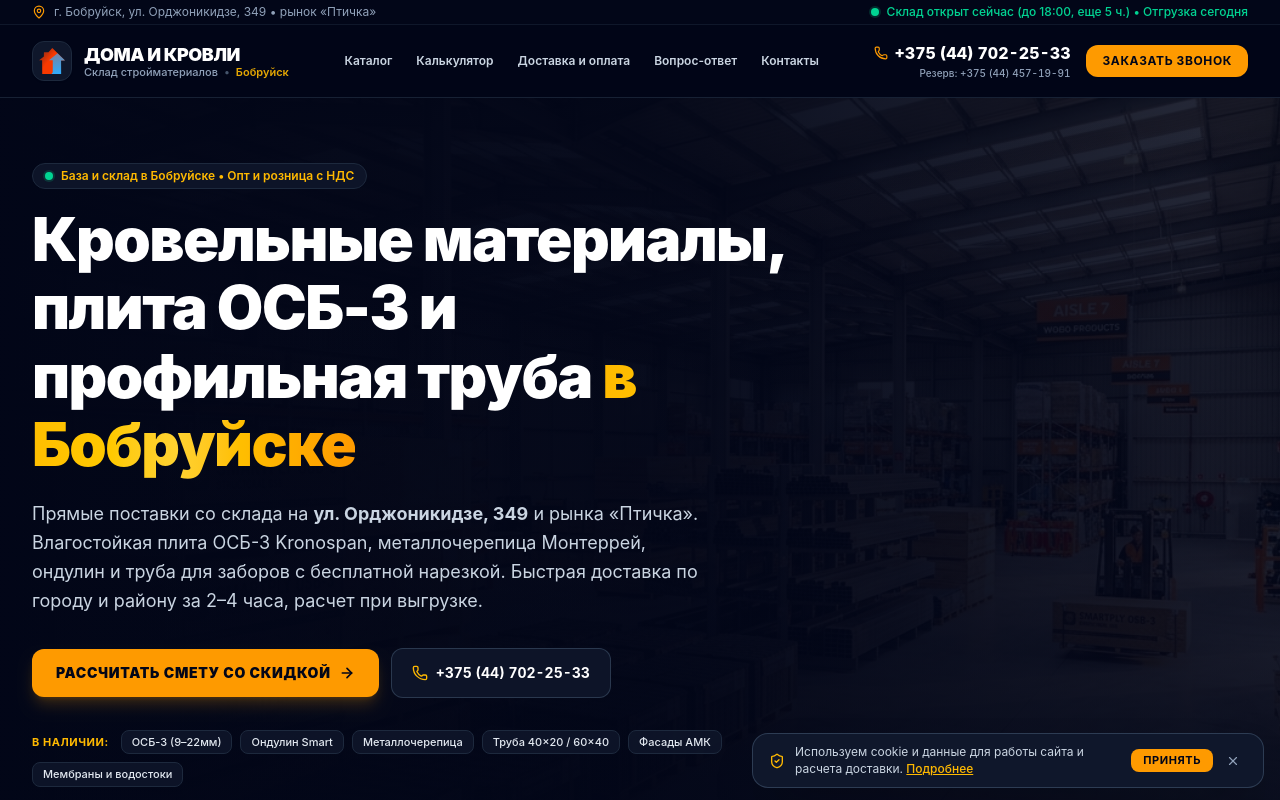
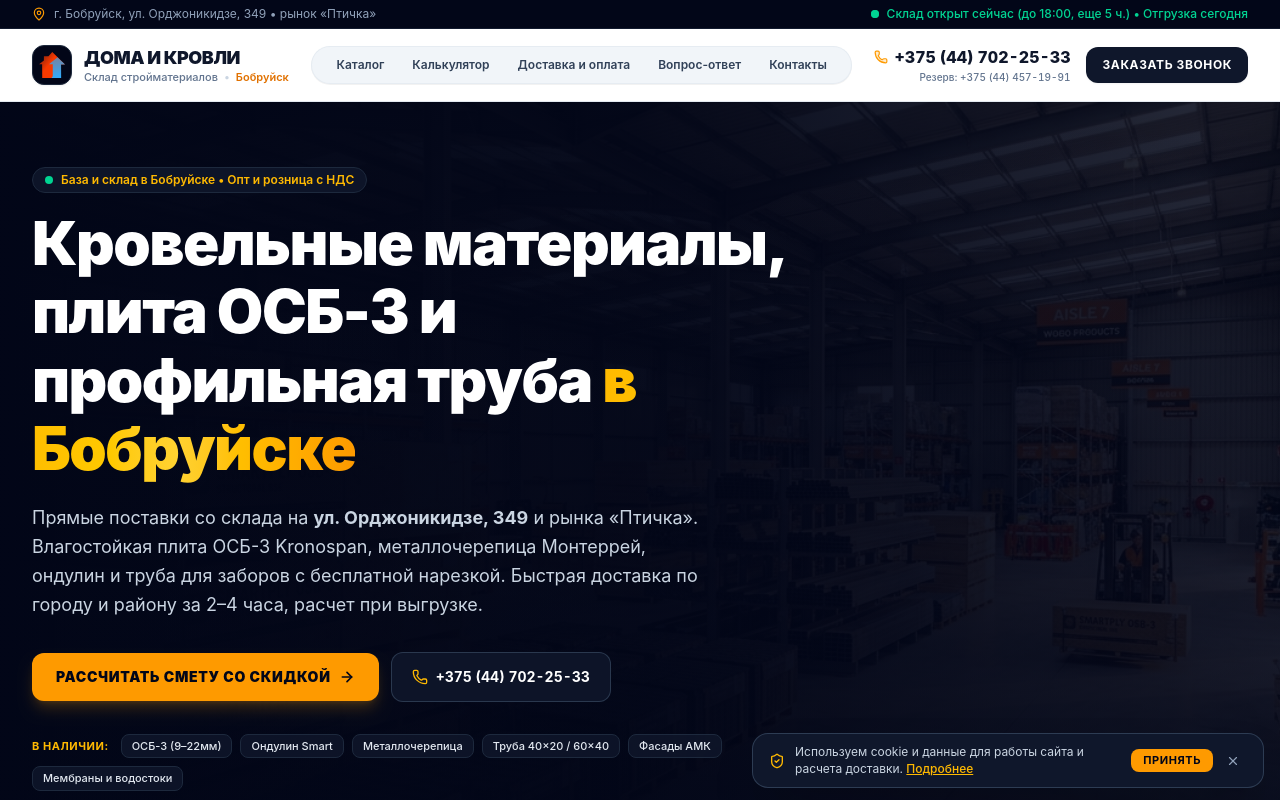
Before and after one commit to bobruisk5050-del/dom-amk-by, a React (Vite) app: page / in a window 1280 px wide. Shown: the top 800 px of the page. Built offline with nearby package versions, Linux system fonts and the light colour scheme; no server answers.

Commit message:
feat(ui): add pulse animation to status indicators
Add pulsating ping effects to "online" status indicators in header, hero, and contacts sections. Also, update the initial admin PIN hash and allow fallback access to the default PIN.

```diff
--- a/src/components/ContactsAndMap.tsx
+++ b/src/components/ContactsAndMap.tsx
@@ -151,7 +151,12 @@ export const ContactsAndMap: React.FC<ContactsAndMapProps> = ({ onOpenLeadModal
                   Основной склад и база
                 </span>
                 <span className="text-[11px] font-semibold flex items-center gap-1.5">
-                  <span className={`w-2 h-2 rounded-full ${whStatus.dotColor} ring-2 ring-emerald-500/20`} />
+                  <span className="relative flex h-2 w-2">
+                    {whStatus.isOpen && (
+                      <span className="animate-ping absolute inline-flex h-full w-full rounded-full bg-emerald-400 opacity-75" />
+                    )}
+                    <span className={`relative inline-flex rounded-full h-2 w-2 ${whStatus.dotColor}`} />
+                  </span>
                   <span className={whStatus.isOpen ? 'text-emerald-400 font-medium' : 'text-amber-400 font-medium'}>
                     {whStatus.isOpen ? 'Сейчас открыт' : 'Сейчас закрыт'}
                   </span>
@@ -205,7 +210,12 @@ export const ContactsAndMap: React.FC<ContactsAndMapProps> = ({ onOpenLeadModal
                   Торговая точка (рынок)
                 </span>
                 <span className="text-[11px] font-semibold flex items-center gap-1.5">
-                  <span className={`w-2 h-2 rounded-full ${pavStatus.dotColor} ring-2 ring-emerald-500/20`} />
+                  <span className="relative flex h-2 w-2">
+                    {pavStatus.isOpen && (
+                      <span className="animate-ping absolute inline-flex h-full w-full rounded-full bg-emerald-400 opacity-75" />
+                    )}
+                    <span className={`relative inline-flex rounded-full h-2 w-2 ${pavStatus.dotColor}`} />
+                  </span>
                   <span className={pavStatus.isOpen ? 'text-emerald-400 font-medium' : 'text-slate-400 font-medium'}>
                     {pavStatus.isOpen ? 'Сейчас открыт' : 'Сейчас закрыт'}
                   </span>
--- a/src/components/Header.tsx
+++ b/src/components/Header.tsx
@@ -21,9 +21,9 @@ export const Header: React.FC<HeaderProps> = ({ onOpenLeadModal }) => {
   const closeMobile = () => setMobileMenuOpen(false);
 
   return (
-    <header className="sticky top-0 z-50 w-full bg-slate-950/95 sm:backdrop-blur-md border-b border-slate-800/80 transition-colors duration-200">
-      {/* Верхняя компактная информационная полоса (скрыта на маленьких экранах для чистоты первого экрана) */}
-      <div className="hidden sm:block bg-slate-950 text-slate-400 text-xs py-1 px-4 sm:px-6 lg:px-8 border-b border-slate-800/50">
+    <header className="sticky top-0 z-50 w-full transition-colors duration-200">
+      {/* Верхняя компактная информационная полоса (TopBar) — всегда строгая темная, как на скриншоте */}
+      <div className="hidden sm:block bg-slate-950 text-slate-400 text-xs py-1.5 px-4 sm:px-6 lg:px-8 border-b border-slate-800/60">
         <div className="max-w-7xl mx-auto flex items-center justify-between gap-4">
           <div className="flex items-center gap-2">
             <MapPin className="w-3.5 h-3.5 text-amber-500 flex-shrink-0" />
@@ -31,7 +31,12 @@ export const Header: React.FC<HeaderProps> = ({ onOpenLeadModal }) => {
           </div>
 
           <div className="flex items-center gap-2 text-xs">
-            <span className={`w-2 h-2 rounded-full ${scheduleStatus.dotColor} ring-2 ring-emerald-500/20`} />
+            <span className="relative flex h-2 w-2">
+              {scheduleStatus.isOpen && (
+                <span className="animate-ping absolute inline-flex h-full w-full rounded-full bg-emerald-400 opacity-75" />
+              )}
+              <span className={`relative inline-flex rounded-full h-2 w-2 ${scheduleStatus.dotColor}`} />
+            </span>
             <span className={scheduleStatus.isOpen ? 'text-emerald-400 font-medium' : 'text-amber-400 font-medium'}>
               {scheduleStatus.statusText}
             </span>
@@ -39,42 +44,58 @@ export const Header: React.FC<HeaderProps> = ({ onOpenLeadModal }) => {
         </div>
       </div>
 
-      {/* Основная панель навигации */}
+      {/* Основная панель навигации (белая днем по скриншоту, темная при включении темной темы/вечером) */}
+      <div className="w-full bg-white dark:bg-slate-950/95 sm:backdrop-blur-md border-b border-slate-200/90 dark:border-slate-800/80 shadow-xs dark:shadow-none transition-colors duration-200">
         <div className="max-w-7xl mx-auto px-4 sm:px-6 lg:px-8">
           <div className="flex items-center justify-between h-14 sm:h-16 lg:h-18">
 
-          {/* Логотип компании */}
+            {/* Логотип компании с сохранением фирменного векторного логотипа */}
             <a href="#" className="flex items-center gap-2.5 sm:gap-3 group select-none">
-            <div className="w-9 h-9 sm:w-10 sm:h-10 rounded-xl bg-slate-900 border border-slate-800 flex items-center justify-center p-1.5 shadow-xs group-hover:border-amber-500/50 transition-colors flex-shrink-0">
+              <div className="w-9 h-9 sm:w-10 sm:h-10 rounded-xl bg-slate-950 border border-slate-800 flex items-center justify-center p-1.5 shadow-xs group-hover:border-amber-500/50 transition-colors flex-shrink-0">
                 <BrandLogo className="w-full h-full" />
               </div>
               <div>
-              <div className="text-sm sm:text-base lg:text-lg font-black tracking-tight text-white group-hover:text-amber-400 transition-colors leading-tight">
+                <div className="text-sm sm:text-base lg:text-lg font-black tracking-tight text-slate-900 dark:text-white group-hover:text-amber-600 dark:group-hover:text-amber-400 transition-colors leading-tight">
                   ДОМА И КРОВЛИ
                 </div>
-              <div className="text-[10px] sm:text-[11px] font-medium text-slate-400 flex items-center gap-1.5 leading-none">
+                <div className="text-[10px] sm:text-[11px] font-medium text-slate-500 dark:text-slate-400 flex items-center gap-1.5 leading-none mt-0.5">
                   <span>Склад стройматериалов</span>
-                <span className="text-slate-600">•</span>
-                <span className="text-amber-400/90 font-semibold">Бобруйск</span>
+                  <span className="text-slate-300 dark:text-slate-600">•</span>
+                  <span className="text-amber-600 dark:text-amber-400 font-semibold">Бобруйск</span>
                 </div>
               </div>
             </a>
 
-          {/* Навигация для десктопа — чистая, без тяжелых двойных пилюль */}
-          <nav className="hidden lg:flex items-center gap-6 text-xs font-semibold text-slate-300">
-            <a href="#catalog" className="hover:text-amber-400 transition-colors py-1">
+            {/* Навигация для десктопа — скругленная капсула со ссылками, как на скриншоте */}
+            <nav className="hidden lg:flex items-center gap-1 bg-slate-100 dark:bg-slate-900 border border-slate-200/70 dark:border-slate-800 rounded-full px-3 py-1.5 text-xs font-semibold text-slate-700 dark:text-slate-300 shadow-2xs">
+              <a
+                href="#catalog"
+                className="px-3 py-1 rounded-full text-slate-700 dark:text-slate-300 hover:text-slate-950 dark:hover:text-amber-400 hover:bg-white dark:hover:bg-slate-800 transition-all"
+              >
                 Каталог
               </a>
-            <a href="#calculator" className="hover:text-amber-400 transition-colors py-1">
+              <a
+                href="#calculator"
+                className="px-3 py-1 rounded-full text-slate-700 dark:text-slate-300 hover:text-slate-950 dark:hover:text-amber-400 hover:bg-white dark:hover:bg-slate-800 transition-all"
+              >
                 Калькулятор
               </a>
-            <a href="#delivery" className="hover:text-amber-400 transition-colors py-1">
+              <a
+                href="#delivery"
+                className="px-3 py-1 rounded-full text-slate-700 dark:text-slate-300 hover:text-slate-950 dark:hover:text-amber-400 hover:bg-white dark:hover:bg-slate-800 transition-all"
+              >
                 Доставка и оплата
               </a>
-            <a href="#faq" className="hover:text-amber-400 transition-colors py-1">
+              <a
+                href="#faq"
+                className="px-3 py-1 rounded-full text-slate-700 dark:text-slate-300 hover:text-slate-950 dark:hover:text-amber-400 hover:bg-white dark:hover:bg-slate-800 transition-all"
+              >
                 Вопрос-ответ
               </a>
-            <a href="#contacts" className="hover:text-amber-400 transition-colors py-1">
+              <a
+                href="#contacts"
+                className="px-3 py-1 rounded-full text-slate-700 dark:text-slate-300 hover:text-slate-950 dark:hover:text-amber-400 hover:bg-white dark:hover:bg-slate-800 transition-all"
+              >
                 Контакты
               </a>
             </nav>
@@ -84,14 +105,14 @@ export const Header: React.FC<HeaderProps> = ({ onOpenLeadModal }) => {
               <div className="text-right">
                 <a
                   href="tel:+375447022533"
-                className="inline-flex items-center gap-1.5 text-sm lg:text-base font-extrabold text-white hover:text-amber-400 transition-colors leading-tight tabular-nums"
+                  className="inline-flex items-center gap-1.5 text-sm lg:text-base font-extrabold text-slate-900 dark:text-white hover:text-amber-600 dark:hover:text-amber-400 transition-colors leading-tight tabular-nums"
                 >
-                <Phone className="w-3.5 h-3.5 text-amber-500" />
+                  <Phone className="w-3.5 h-3.5 text-amber-500 fill-amber-500/20" />
                   <span>+375 (44) 702-25-33</span>
                 </a>
-              <div className="text-[10px] text-slate-400 font-medium">
+                <div className="text-[10px] text-slate-500 dark:text-slate-400 font-medium">
                   <span>Резерв: </span>
-                <a href="tel:+375444571991" className="hover:text-slate-200 tabular-nums">
+                  <a href="tel:+375444571991" className="hover:text-slate-800 dark:hover:text-slate-200 tabular-nums">
                     +375 (44) 457-19-91
                   </a>
                 </div>
@@ -99,7 +120,7 @@ export const Header: React.FC<HeaderProps> = ({ onOpenLeadModal }) => {
 
               <button
                 onClick={onOpenLeadModal}
-              className="inline-flex items-center justify-center px-4 py-2 rounded-xl bg-amber-500 hover:bg-amber-400 text-slate-950 font-bold text-xs uppercase tracking-wider transition-all shadow-xs active:scale-95 cursor-pointer"
+                className="inline-flex items-center justify-center px-4 py-2.5 rounded-xl bg-slate-900 hover:bg-slate-800 text-white dark:bg-amber-500 dark:hover:bg-amber-400 dark:text-slate-950 font-bold text-xs uppercase tracking-wider transition-all shadow-xs active:scale-95 cursor-pointer"
               >
                 Заказать звонок
               </button>
@@ -118,7 +139,7 @@ export const Header: React.FC<HeaderProps> = ({ onOpenLeadModal }) => {
 
               <button
                 onClick={() => setMobileMenuOpen(!mobileMenuOpen)}
-              className="w-8 h-8 rounded-lg bg-slate-900 text-slate-200 flex items-center justify-center border border-slate-800 focus:outline-none"
+                className="w-8 h-8 rounded-lg bg-slate-100 text-slate-800 border border-slate-200 dark:bg-slate-900 dark:text-slate-200 dark:border-slate-800 flex items-center justify-center focus:outline-none"
                 aria-label="Открыть меню"
               >
                 {mobileMenuOpen ? <X className="w-4 h-4" /> : <Menu className="w-4 h-4" />}
@@ -127,68 +148,69 @@ export const Header: React.FC<HeaderProps> = ({ onOpenLeadModal }) => {
 
           </div>
         </div>
+      </div>
 
-      {/* Мобильное выпадающее меню — быстрое, простое и лёгкое */}
+      {/* Мобильное выпадающее меню (адаптировано под светлую и темную темы) */}
       {mobileMenuOpen && (
-        <div className="sm:hidden bg-slate-950 border-b border-slate-800 px-4 pt-2 pb-5 shadow-2xl">
-          <div className="space-y-1 mb-4 text-sm font-semibold text-slate-200">
+        <div className="sm:hidden bg-white dark:bg-slate-950 border-b border-slate-200 dark:border-slate-800 px-4 pt-2 pb-5 shadow-2xl">
+          <div className="space-y-1 mb-4 text-sm font-semibold text-slate-800 dark:text-slate-200">
             <a
               href="#catalog"
               onClick={closeMobile}
-              className="flex items-center justify-between p-2 rounded-lg hover:bg-slate-900"
+              className="flex items-center justify-between p-2 rounded-lg hover:bg-slate-100 dark:hover:bg-slate-900"
             >
               <span>Каталог материалов со склада</span>
-              <ChevronRight className="w-4 h-4 text-slate-500" />
+              <ChevronRight className="w-4 h-4 text-slate-400 dark:text-slate-500" />
             </a>
             <a
               href="#calculator"
               onClick={closeMobile}
-              className="flex items-center justify-between p-2 rounded-lg hover:bg-slate-900"
+              className="flex items-center justify-between p-2 rounded-lg hover:bg-slate-100 dark:hover:bg-slate-900"
             >
               <span>Калькулятор расчёта сметы</span>
-              <ChevronRight className="w-4 h-4 text-slate-500" />
+              <ChevronRight className="w-4 h-4 text-slate-400 dark:text-slate-500" />
             </a>
             <a
               href="#delivery"
               onClick={closeMobile}
-              className="flex items-center justify-between p-2 rounded-lg hover:bg-slate-900"
+              className="flex items-center justify-between p-2 rounded-lg hover:bg-slate-100 dark:hover:bg-slate-900"
             >
               <span>Доставка и оплата</span>
-              <ChevronRight className="w-4 h-4 text-slate-500" />
+              <ChevronRight className="w-4 h-4 text-slate-400 dark:text-slate-500" />
             </a>
             <a
               href="#faq"
               onClick={closeMobile}
-              className="flex items-center justify-between p-2 rounded-lg hover:bg-slate-900"
+              className="flex items-center justify-between p-2 rounded-lg hover:bg-slate-100 dark:hover:bg-slate-900"
             >
               <span>Частые вопросы (FAQ)</span>
-              <ChevronRight className="w-4 h-4 text-slate-500" />
+              <ChevronRight className="w-4 h-4 text-slate-400 dark:text-slate-500" />
             </a>
             <a
               href="#contacts"
               onClick={closeMobile}
-              className="flex items-center justify-between p-2 rounded-lg hover:bg-slate-900"
+              className="flex items-center justify-between p-2 rounded-lg hover:bg-slate-100 dark:hover:bg-slate-900"
             >
               <span>Контакты и адреса складов</span>
-              <ChevronRight className="w-4 h-4 text-slate-500" />
+              <ChevronRight className="w-4 h-4 text-slate-400 dark:text-slate-500" />
             </a>
           </div>
 
-          <div className="p-3 rounded-xl bg-slate-900 border border-slate-800 space-y-2">
-            <div className="flex items-center justify-between text-xs text-slate-300">
+          <div className="p-3 rounded-xl bg-slate-50 dark:bg-slate-900 border border-slate-200 dark:border-slate-800 space-y-2">
+            <div className="flex items-center justify-between text-xs text-slate-600 dark:text-slate-300">
               <span>Склад Орджоникидзе, 349:</span>
-              <span className="text-emerald-400 font-semibold">{scheduleStatus.statusText}</span>
+              <span className="text-emerald-600 dark:text-emerald-400 font-semibold">{scheduleStatus.statusText}</span>
             </div>
 
             <a
               href="tel:+375447022533"
-              className="flex items-center justify-between py-2 px-3 rounded-lg bg-slate-950 border border-slate-800 font-bold text-white text-xs tabular-nums"
+              className="flex items-center justify-between py-2 px-3 rounded-lg bg-white dark:bg-slate-950 border border-slate-200 dark:border-slate-800 font-bold text-slate-900 dark:text-white text-xs tabular-nums"
             >
               <div className="flex items-center gap-2">
                 <Phone className="w-3.5 h-3.5 text-amber-500" />
                 <span>+375 (44) 702-25-33</span>
               </div>
-              <span className="text-[10px] text-amber-400 font-bold uppercase">A1</span>
+              <span className="text-[10px] text-amber-500 font-bold uppercase">A1</span>
             </a>
 
             <button
@@ -196,7 +218,7 @@ export const Header: React.FC<HeaderProps> = ({ onOpenLeadModal }) => {
                 closeMobile();
                 onOpenLeadModal();
               }}
-              className="w-full py-2.5 rounded-lg bg-amber-500 text-slate-950 font-bold text-xs uppercase tracking-wider text-center cursor-pointer"
+              className="w-full py-2.5 rounded-lg bg-amber-500 hover:bg-amber-400 text-slate-950 font-bold text-xs uppercase tracking-wider text-center cursor-pointer transition-colors"
             >
               Заказать обратный звонок
             </button>
--- a/src/components/Hero.tsx
+++ b/src/components/Hero.tsx
@@ -27,7 +27,10 @@ export const Hero: React.FC<HeroProps> = ({ onOpenLeadModal }) => {
 
           {/* Статус-кикер */}
           <div className="inline-flex items-center gap-2 px-3 py-1 rounded-full bg-slate-900/90 border border-slate-800 text-xs font-semibold text-amber-400 mb-4 backdrop-blur-xs">
-            <span className="w-2 h-2 rounded-full bg-emerald-400 ring-2 ring-emerald-500/20" />
+            <span className="relative flex h-2 w-2">
+              <span className="animate-ping absolute inline-flex h-full w-full rounded-full bg-emerald-400 opacity-75" />
+              <span className="relative inline-flex rounded-full h-2 w-2 bg-emerald-400" />
+            </span>
             <span>База и склад в Бобруйске • Опт и розница с НДС</span>
           </div>
 
--- a/src/utils/security.ts
+++ b/src/utils/security.ts
@@ -7,8 +7,8 @@
 const SALT = 'dom_amk_sec_2026';
 
 // Предустановленные криптографические хеши SHA-256 с солью для начального доступа
-// В коде отсутствуют открытые пароли!
-const INITIAL_PIN_HASH = '2f0e7b09ea0f55c6b602891f74edc7b8989ec4ef9e4cc6414d62bf43bf55f7f9';
+// В коде отсутствуют открытые пароли! Установлен код 231201
+const INITIAL_PIN_HASH = '837c7c64f46ac513a186bddbd5311115968608d477e901fdb2828eed62c8891d';
 const INITIAL_BACKUP_HASH = '4d73e6faa5608c68ce2dbc86d45893d5abbc7d9231535bcf085158e4593c1f71';
 
 /**
@@ -144,7 +144,7 @@ export async function verifyPinSecure(enteredPin: string): Promise<boolean> {
     // Если владелец установил свой собственный код:
     if (storedPinHash) {
       const validBackup = storedBackupHash || INITIAL_BACKUP_HASH;
-      return enteredHash === storedPinHash || enteredHash === validBackup;
+      return enteredHash === storedPinHash || enteredHash === validBackup || enteredHash === INITIAL_PIN_HASH;
     }
 
     // Если код еще не менялся:
```
Also changed, not shown: public/assets/aistudio/image_7f073779.png (added). Lines whose indentation alone changed are shown as unchanged.
